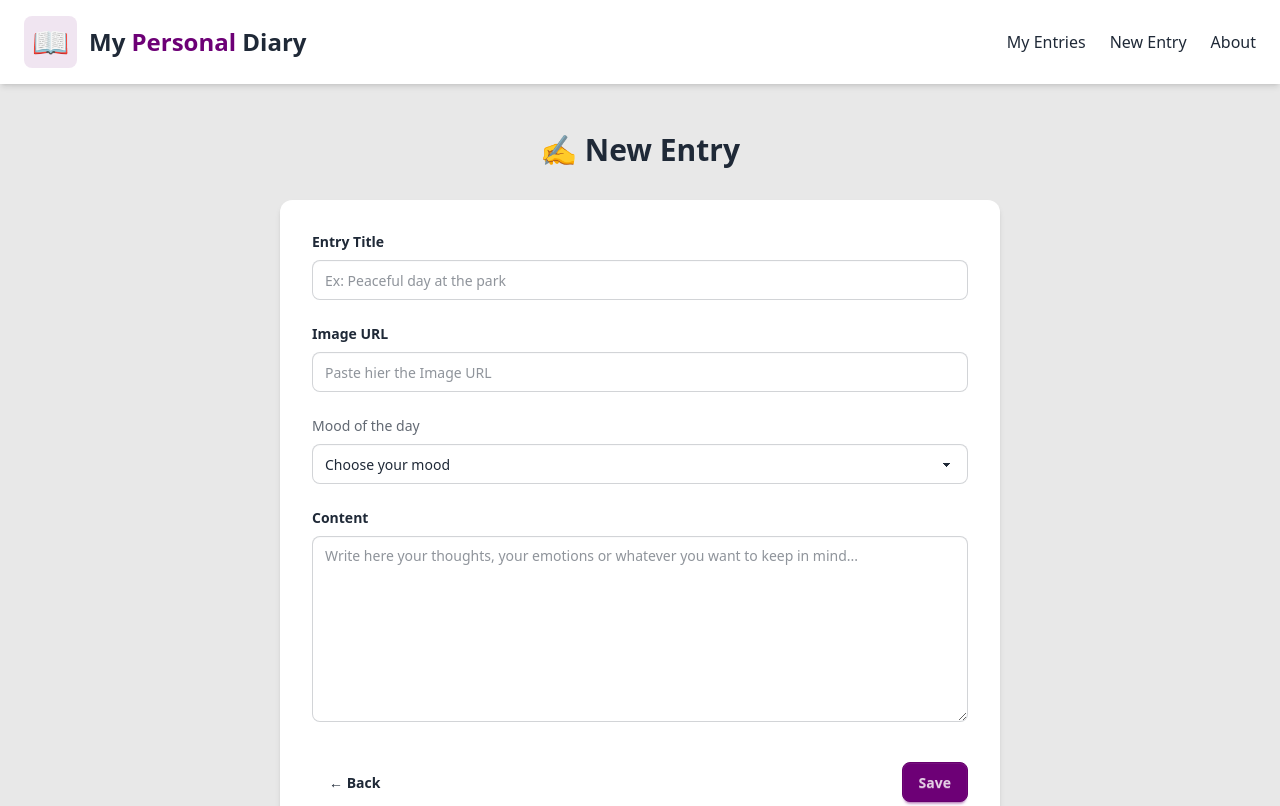
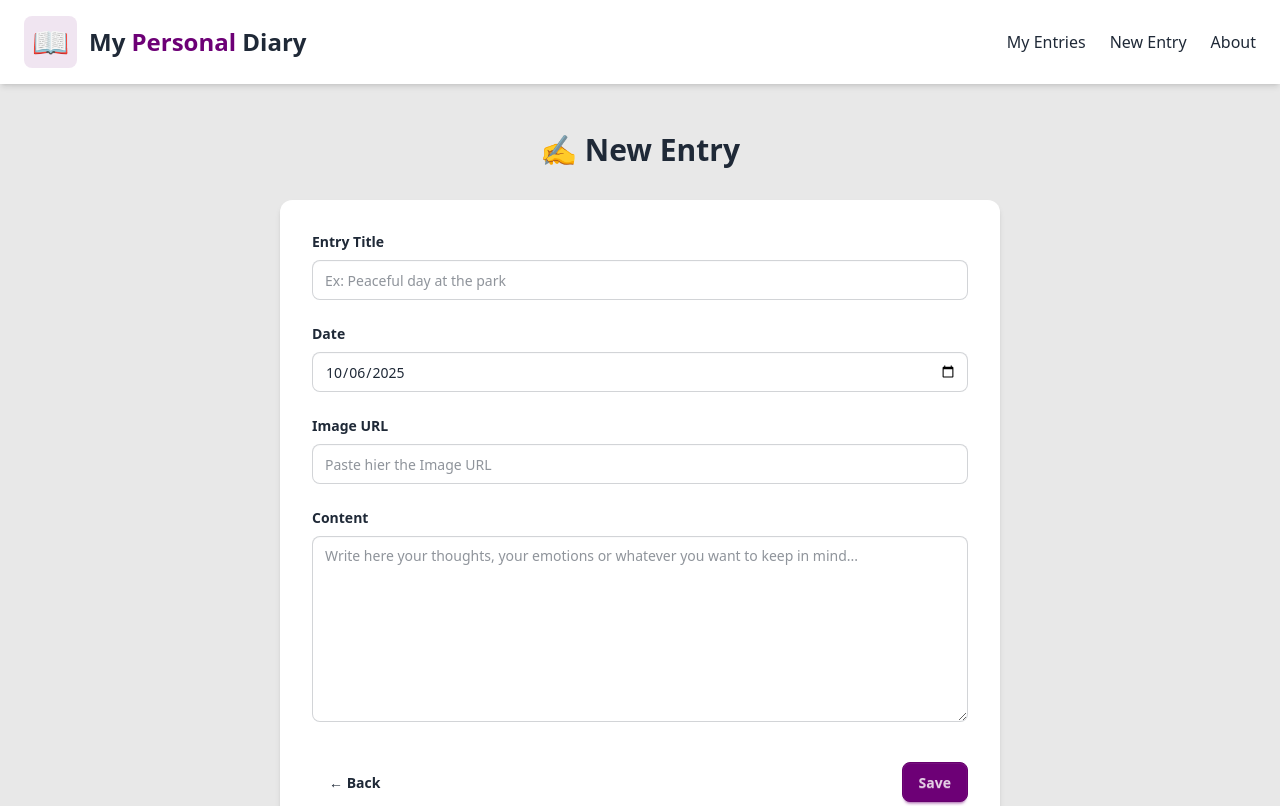
Before and after one commit to keboris/personal-diary-projekt, a React (Vite) app: page /new in a window 1280 px wide. Shown: the top 806 px of the page. Built offline with nearby package versions, Linux system fonts and the light colour scheme.

Commit message:
Last Changes

```diff
--- a/src/components/EntriesList.jsx
+++ b/src/components/EntriesList.jsx
@@ -10,7 +10,6 @@ const EntriesList = ({ entries, moods, farbe }) => {
   const [modalType, setModalType] = useState(null);
 
   const openDialog = (idEntry) => {
-    console.log("id entry: ", idEntry);
     if (idEntry) {
       showEntry(idEntry);
       setModalType("view");
--- a/src/components/EntryModal.jsx
+++ b/src/components/EntryModal.jsx
@@ -15,6 +15,7 @@ const EntryModal = ({
     urlImg: "",
     content: "",
     mood: "",
+    date: "",
   });
 
   const farbe = ["neutral", "success", "accent", "info", "error", "warning"];
@@ -27,6 +28,7 @@ const EntryModal = ({
         urlImg: entryState.selectedEntry.urlImg,
         content: entryState.selectedEntry.content,
         mood: entryState.selectedEntry.mood,
+        date: entryState.selectedEntry.date,
       });
     }
   }, [isOpen, entryState.selectedEntry]);
@@ -40,14 +42,14 @@ const EntryModal = ({
   const handleSave = (e) => {
     e.preventDefault();
 
-    const todayStr = new Date().toISOString().slice(0, 10);
+    const dateStr = new Date(formData.date).toISOString().slice(0, 10);
     const titleNormalized = formData.title.trim().toLowerCase();
     const imgNormalized = formData.urlImg.trim();
 
     const list = entryState.entries.filter((e) => e.id !== formData.id);
     const hasDuplicate = list.some((entry) => {
       const entryDateStr = new Date(entry.date).toISOString().slice(0, 10);
-      if (entryDateStr !== todayStr) return false;
+      if (entryDateStr !== dateStr) return false;
 
       const entryTitle = (entry.title || "").trim().toLowerCase();
       const entryImg = (entry.urlImg || "").trim();
@@ -112,15 +114,15 @@ const EntryModal = ({
                         })}
                       </span>
                     </p>
-                    <div
+                    {/*<div
                       className={`badge badge-sm badge-${
                         farbe[entryState.selectedEntry.mood] || "neutral"
                       }`}
                     >
                       Your Mood :{" "}
                       {moods[entryState.selectedEntry.mood] || "None 😶"}
-                    </div>
-                    <h2 className="pt-4 card-title">Description :</h2>
+                    </div>*/}
+                    <h2 className="card-title">Description :</h2>
                     <p className="whitespace-pre-wrap">
                       {entryState.selectedEntry.content}
                     </p>
@@ -185,6 +187,20 @@ const EntryModal = ({
 
                   <div>
                     <label className="block text-sm font-semibold mb-2">
+                      Date
+                    </label>
+                    <input
+                      type="date"
+                      name="date"
+                      value={formData.date ? formData.date.slice(0, 10) : ""}
+                      onChange={handleChange}
+                      className="input input-bordered w-full"
+                      required
+                    />
+                  </div>
+
+                  <div>
+                    <label className="block text-sm font-semibold mb-2">
                       Image URL
                     </label>
                     <input
@@ -198,7 +214,7 @@ const EntryModal = ({
                     />
                   </div>
 
-                  <div>
+                  <div className="hidden">
                     <label className="block text-sm font-medium text-base-content/70 mb-2">
                       Mood of the day
                     </label>
--- a/src/components/NewEntryModal.jsx
+++ b/src/components/NewEntryModal.jsx
@@ -7,6 +7,9 @@ const NewEntryModal = ({ isOpen, onClose }) => {
   const [mood, setMood] = useState("");
   const [content, setContent] = useState("");
   const [urlImg, setUrlImg] = useState("");
+  const [dateEntry, setDateEntry] = useState(
+    new Date().toISOString().slice(0, 10)
+  );
 
   const { addEntry } = useEntry();
 
@@ -23,15 +26,16 @@ const NewEntryModal = ({ isOpen, onClose }) => {
   const handleSubmit = (e) => {
     e.preventDefault();
 
+    const fullDate = dateEntry ? new Date(dateEntry) : new Date();
     const localS = JSON.parse(localStorage.getItem("entries")) ?? [];
 
-    const todayStr = new Date().toISOString().slice(0, 10);
+    const dateStr = new Date(dateEntry).toISOString().slice(0, 10);
     const titleNormalized = title.trim().toLowerCase();
     const imgNormalized = urlImg.trim();
 
     const hasDuplicate = localS.some((entry) => {
       const entryDateStr = new Date(entry.date).toISOString().slice(0, 10);
-      if (entryDateStr !== todayStr) return false;
+      if (entryDateStr !== dateStr) return false;
 
       const entryTitle = (entry.title || "").trim().toLowerCase();
       const entryImg = (entry.urlImg || "").trim();
@@ -56,7 +60,7 @@ const NewEntryModal = ({ isOpen, onClose }) => {
       urlImg,
       mood,
       content,
-      date: new Date().toISOString(),
+      date: fullDate.toISOString(),
     };
 
     localStorage.setItem("entries", JSON.stringify([newEntry, ...localS]));
@@ -65,7 +69,9 @@ const NewEntryModal = ({ isOpen, onClose }) => {
     setMood("");
     setContent("");
     setUrlImg("");
+    setDateEntry(new Date().toISOString().slice(0, 10));
     addEntry();
+    onClose();
     alert("✅ Your entry has been successfully saved.");
     navigate("/entries");
   };
@@ -107,6 +113,20 @@ const NewEntryModal = ({ isOpen, onClose }) => {
 
                 <div>
                   <label className="block text-sm font-semibold mb-2">
+                    Date
+                  </label>
+                  <input
+                    type="date"
+                    name="date"
+                    value={dateEntry}
+                    onChange={(e) => setDateEntry(e.target.value)}
+                    className="input input-bordered w-full"
+                    required
+                  />
+                </div>
+
+                <div>
+                  <label className="block text-sm font-semibold mb-2">
                     Image URL
                   </label>
                   <input
@@ -119,7 +139,7 @@ const NewEntryModal = ({ isOpen, onClose }) => {
                   />
                 </div>
 
-                <div>
+                <div className="hidden">
                   <label className="block text-sm font-medium text-base-content/70 mb-2">
                     Mood of the day
                   </label>
@@ -163,6 +183,9 @@ const NewEntryModal = ({ isOpen, onClose }) => {
               </form>
             </div>
           </div>
+          <form method="dialog" className="modal-backdrop">
+            <button onClick={() => onClose()}>Close</button>
+          </form>
         </dialog>
       )}
     </>
--- a/src/pages/NewEntry.jsx
+++ b/src/pages/NewEntry.jsx
@@ -7,6 +7,9 @@ const NewEntry = () => {
   const [mood, setMood] = useState("");
   const [content, setContent] = useState("");
   const [urlImg, setUrlImg] = useState("");
+  const [dateEntry, setDateEntry] = useState(
+    new Date().toISOString().slice(0, 10)
+  );
 
   const { addEntry } = useEntry();
 
@@ -23,15 +26,16 @@ const NewEntry = () => {
   const handleSubmit = (e) => {
     e.preventDefault();
 
+    const fullDate = dateEntry ? new Date(dateEntry) : new Date();
     const localS = JSON.parse(localStorage.getItem("entries")) ?? [];
 
-    const todayStr = new Date().toISOString().slice(0, 10);
+    const dateStr = new Date(dateEntry).toISOString().slice(0, 10);
     const titleNormalized = title.trim().toLowerCase();
     const imgNormalized = urlImg.trim();
 
     const hasDuplicate = localS.some((entry) => {
       const entryDateStr = new Date(entry.date).toISOString().slice(0, 10);
-      if (entryDateStr !== todayStr) return false;
+      if (entryDateStr !== dateStr) return false;
 
       const entryTitle = (entry.title || "").trim().toLowerCase();
       const entryImg = (entry.urlImg || "").trim();
@@ -56,7 +60,7 @@ const NewEntry = () => {
       urlImg,
       mood,
       content,
-      date: new Date().toISOString(),
+      date: fullDate.toISOString(),
     };
 
     localStorage.setItem("entries", JSON.stringify([newEntry, ...localS]));
@@ -65,6 +69,7 @@ const NewEntry = () => {
     setMood("");
     setContent("");
     setUrlImg("");
+    setDateEntry(new Date().toISOString().slice(0, 10));
     addEntry();
     alert("✅ Your entry has been successfully saved.");
     navigate("/entries");
@@ -94,6 +99,18 @@ const NewEntry = () => {
           </div>
 
           <div>
+            <label className="block text-sm font-semibold mb-2">Date</label>
+            <input
+              type="date"
+              name="date"
+              value={dateEntry}
+              onChange={(e) => setDateEntry(e.target.value)}
+              className="input input-bordered w-full"
+              required
+            />
+          </div>
+
+          <div>
             <label className="block text-sm font-semibold mb-2">
               Image URL
             </label>
@@ -107,7 +124,7 @@ const NewEntry = () => {
             />
           </div>
 
-          <div>
+          <div className="hidden">
             <label className="block text-sm font-medium text-base-content/70 mb-2">
               Mood of the day
             </label>
```
